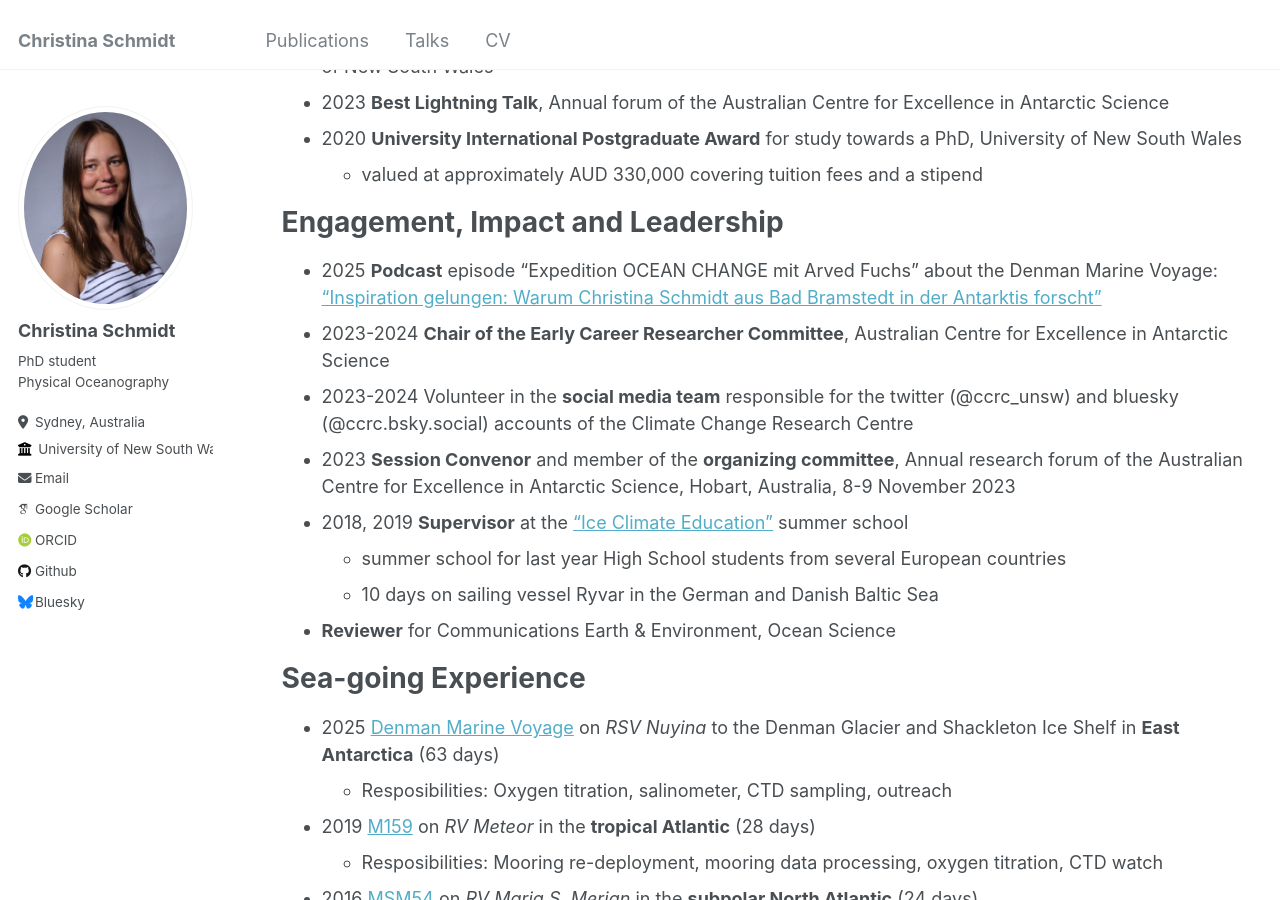
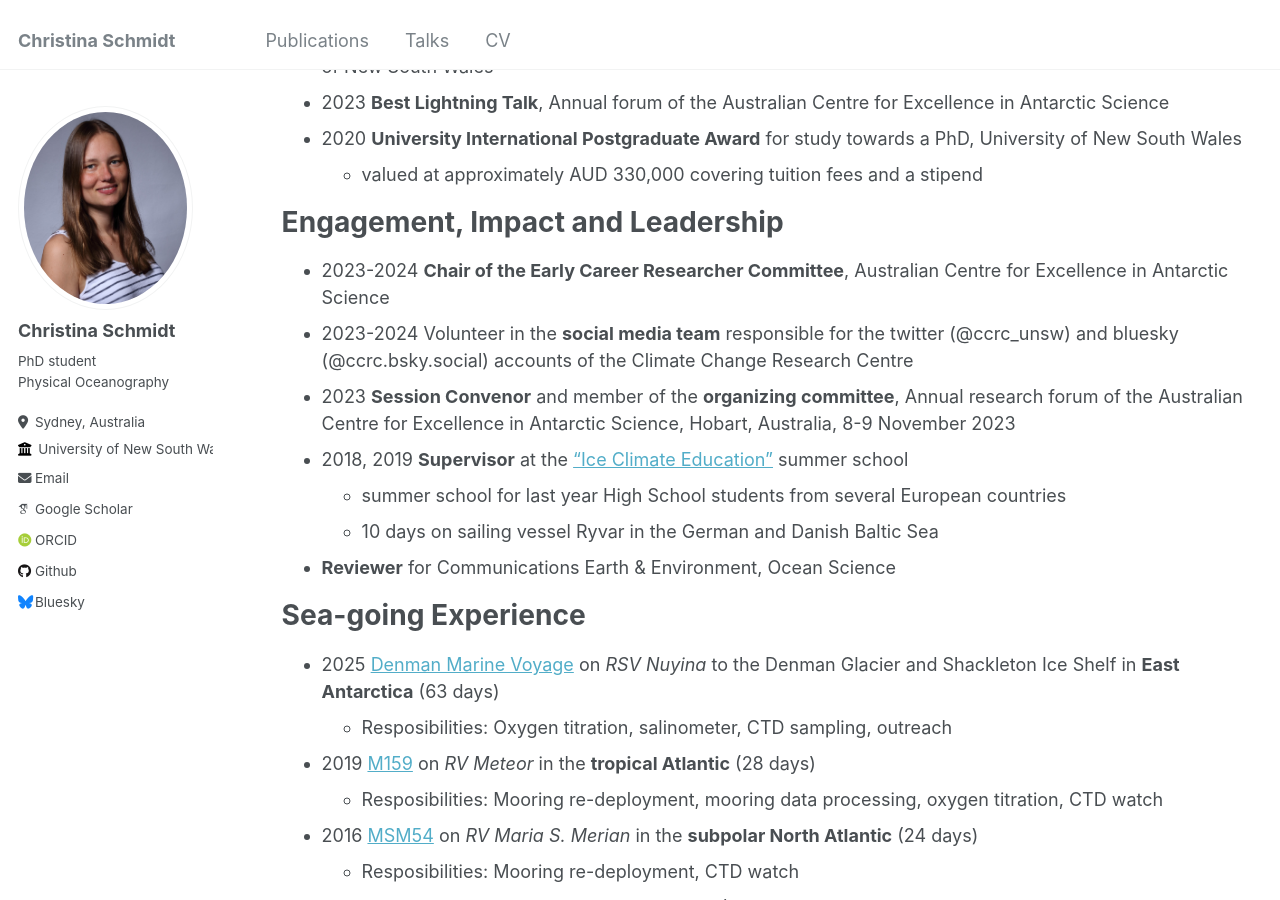
Before and after one commit to schmidt-christina/schmidt-christina.github.io, a Jekyll site: the page built from _pages/cv.md, in a window 1280 px wide and 900 px high, scrolled down 1756 px. Built offline with Jekyll 4.4.1, drawn with Linux system fonts in a browser that asks for light colours; some web fonts are replaced.

Commit message:
Deleted podcast with Arved and moved it to Media

```diff
--- a/_pages/cv.md
+++ b/_pages/cv.md
@@ -60,7 +60,6 @@ Awards
 
 Engagement, Impact and Leadership
 ======
-* 2025 **Podcast** episode “Expedition OCEAN CHANGE mit Arved Fuchs” about the Denman Marine Voyage: ["Inspiration gelungen: Warum Christina Schmidt aus Bad Bramstedt in der Antarktis forscht"](https://open.spotify.com/episode/1ea2lbHyrtfw7F2fa9vrHF?si=382a6b9446e548e4)
 * 2023-2024 **Chair of the Early Career Researcher Committee**, Australian Centre for Excellence in Antarctic Science
 * 2023-2024  Volunteer in the **social media team** responsible for the twitter (@ccrc_unsw) and bluesky (@ccrc.bsky.social) accounts of the Climate Change Research Centre
 * 2023	**Session Convenor** and member of the **organizing committee**, Annual research forum of the Australian Centre for Excellence in Antarctic Science, Hobart, Australia, 8-9 November 2023
```
